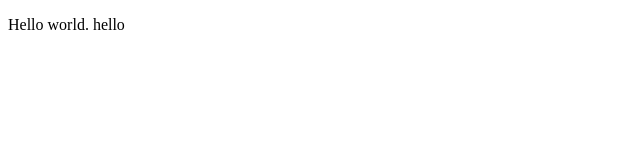
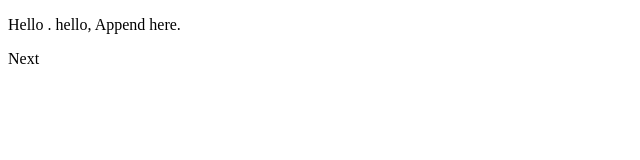
Before and after one commit to MirajGautam/firstTry, a plain HTML site: page index.html in a window 1280 px wide. Shown: the whole page, without its empty margins (0-640 px from the left). Drawn offline with Linux system fonts and the light colour scheme.

Commit message:
minor alter

```diff
--- a/index.html
+++ b/index.html
@@ -6,7 +6,8 @@
     <title>Document</title>
 </head>
 <body>
-    <p>Hello world. hello</p>
+    <p>Hello . hello, Append here.</p>
+    <p>Next </p>
 
 </body>
 </html>
```
